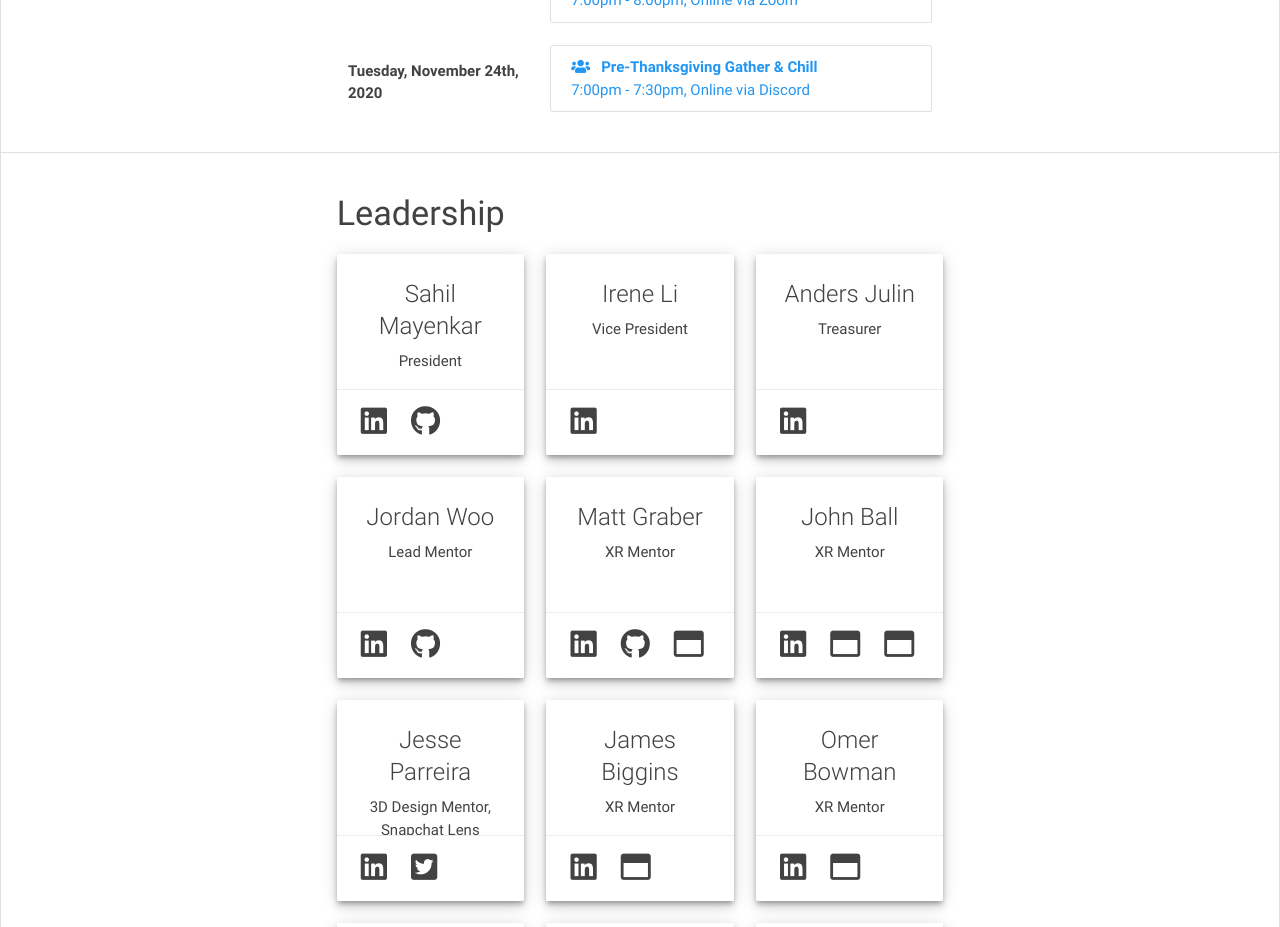
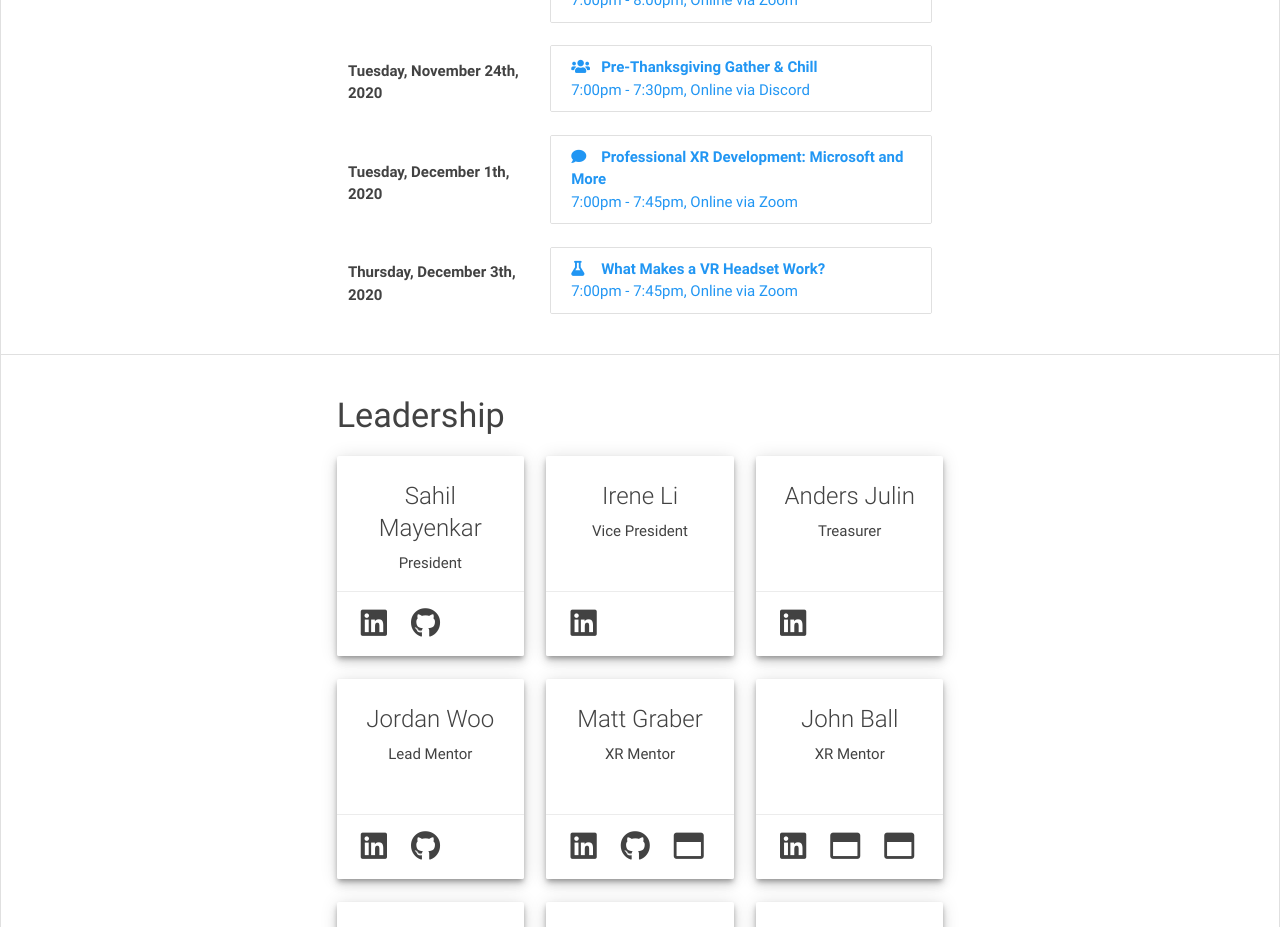
Before and after one commit to umdxrclub/xrc-prev-website, a React (Create React App) app: page / in a window 1280 px wide. Shown: the part 2460-3387 px from the top of the page. Built offline with nearby package versions, Linux system fonts and the light colour scheme.

Commit message:
Added events for week of 11/29

```diff
--- a/src/XR_CONSTANTS.js
+++ b/src/XR_CONSTANTS.js
@@ -227,6 +227,22 @@ module.exports = Object.freeze({
 			'location' : 'Online via Discord',
 			'fa_icon' : 'fa-users',
 			'url' : 'https://discord.com/invite/KBx8mF6/',
+		},
+		{
+			'name' : 'Professional XR Development: Microsoft and More',
+			'date' : new Date(2020, 11, 1),
+			'time' : '7:00pm - 7:45pm',
+			'location' : 'Online via Zoom',
+			'fa_icon' : 'fa-comment',
+			'url' : 'https://umd.zoom.us/j/95582469262',
+		},
+		{
+			'name' : 'What Makes a VR Headset Work?',
+			'date' : new Date(2020, 11, 3),
+			'time' : '7:00pm - 7:45pm',
+			'location' : 'Online via Zoom',
+			'fa_icon' : 'fa-flask',
+			'url' : 'https://umd.zoom.us/j/93176151809',
 		}
 	],
 });
```
